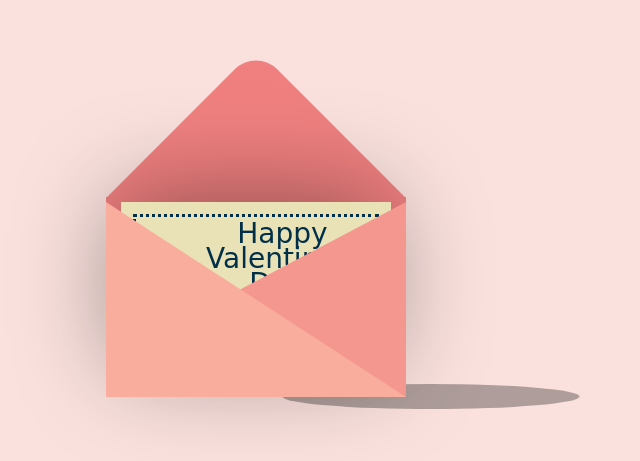
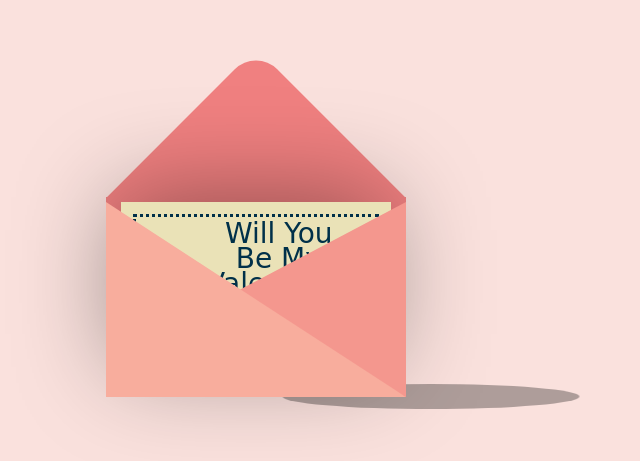
Before and after one commit to mmurx/heheheh, a plain HTML site: page index.html in a window 1280 px wide. Shown: the part 141-602 px from the top of the page, without its empty margins (384-1024 px from the left). Drawn offline with nearby package versions, Linux system fonts and the light colour scheme.

Commit message:
Update index.html

```diff
--- a/index.html
+++ b/index.html
@@ -17,7 +17,7 @@
             <div class="envelope"></div>
             <div class="front"></div>
             <div class="card">
-                <div class="text">Happy</br> Valentine's</br> Day!</div>
+                <div class="text">Will You</br> Be My</br> Valentine?</div>
                 <div class="heart"></div>
             </div>
         </div>
```
